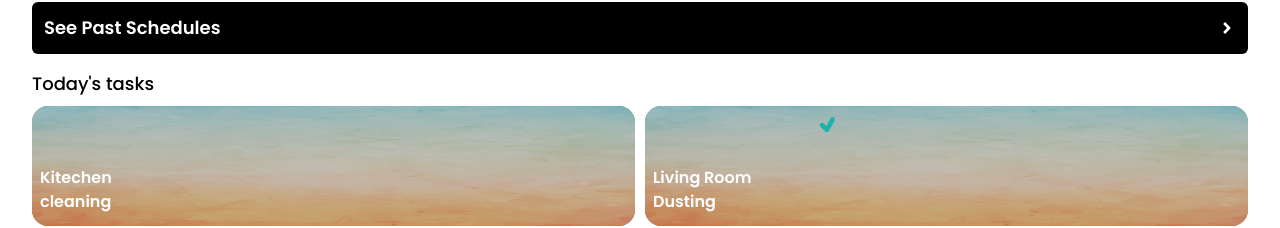
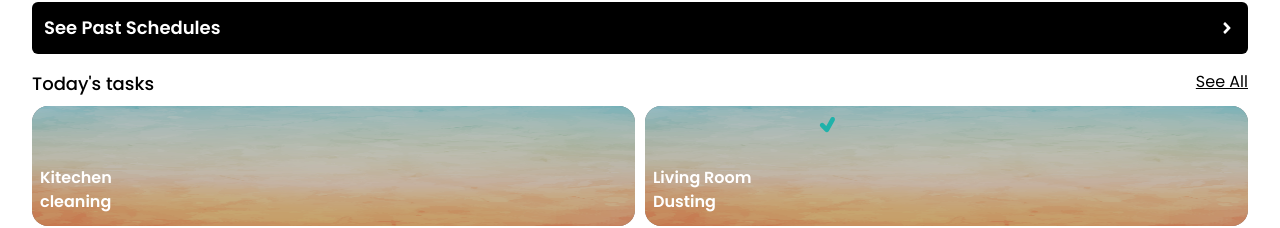
Before and after one commit to Wahaj-Ali-SK/hosuekeeping, a React (Vite) app: page / in a window 1280 px wide. Shown: the part 194-422 px from the top of the page. Built offline with nearby package versions, Linux system fonts and the light colour scheme.

Commit message:
Update Home.jsx

```diff
--- a/src/pages/Home/Home.jsx
+++ b/src/pages/Home/Home.jsx
@@ -9,6 +9,7 @@ import 'swiper/css/navigation';
 import { TiTick } from "react-icons/ti";
 import taskbg from '../../assets/images/task bg.jpg'
 import { FaAngleRight } from "react-icons/fa";
+import { Link } from 'react-router-dom';
 
 const Home = () => {
 
@@ -27,7 +28,11 @@ const Home = () => {
         </div>
 
         <div className='mt-4'>
-          <h3 className='text-lg font-[500] mb-2'>Today's tasks</h3>
+          <div className='flex justify-between mb-2'>
+            <h3 className='text-lg font-[500] '>Today's tasks</h3>
+            <Link className='underline' to="/today's-tasks">See All</Link>
+          </div>
+
           <Swiper
             spaceBetween={10}
             slidesPerView={2}
```
